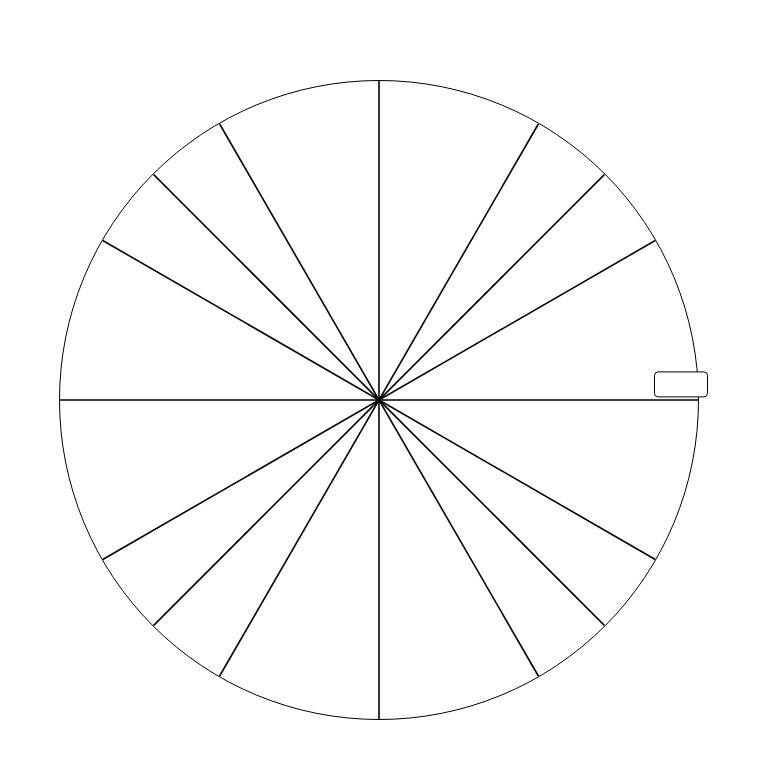
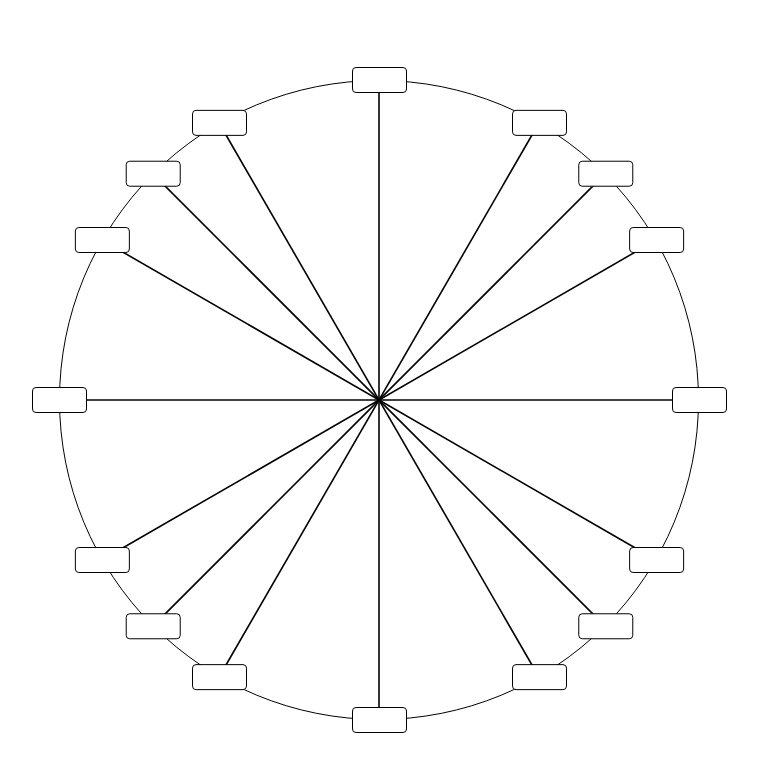
Before and after one commit to 8SIXSect/UnitCircleSite, a Vue app: page / in a window 1280 px wide. Shown: the top 772 px of the page, without its empty margins (261-1019 px from the left). Built offline with nearby package versions, Linux system fonts and the light colour scheme.

Commit message:
Added a math button for pi next to each input

```diff
--- a/src/components/InputBoxForRadians.vue
+++ b/src/components/InputBoxForRadians.vue
@@ -1,21 +1,20 @@
 <script setup lang="ts">
 
 import type { OrderedPair } from '@/shared_types';
-import { type Ref, defineProps, ref, watch } from 'vue';
+import { type Ref, defineProps, ref, watch, onMounted, inject } from 'vue';
 
 
 const props = defineProps<{
-    coordinatesForInput: OrderedPair
+    coordinatesForInput: OrderedPair,
+    inputId: number
 }>();
 
 
-const { coordinatesForInput } = props;
+const { coordinatesForInput, inputId } = props;
 
-console.log(coordinatesForInput);
+// TODO: add default value of pi or like a placeholder
+const inputBoxRef: Ref<string> = ref<string>("");
 
-
-// default value of pi or like a placeholder
-const inputForRadiansModel: Ref<string> = ref<string>("");
 
 /**
     * Prevents the user from inputting invalid characters
@@ -24,35 +23,112 @@ const sanitizeInput = (event: Event) => {
     if (event.target instanceof HTMLInputElement) {
         const inputValue: string = event.target.value;
         const filteredValue: string = inputValue.replace(/[^0-9/piπ]/g, "");
-        inputForRadiansModel.value = filteredValue;
+        inputBoxRef.value = filteredValue;
     }
 };
 
 // Purpose: watch for input change and replace "pi" with pi symbol
-watch(inputForRadiansModel, (currentValue: string) => {
+watch(inputBoxRef, (currentValue: string) => {
     const patternForReplacement: RegExp = /pi/gi;
-    inputForRadiansModel.value = currentValue.replace(patternForReplacement, "π");
+    inputBoxRef.value = currentValue.replace(patternForReplacement, "π");
+});
+
+
+// 25(vw) is used because that's the radius of the Unit Circle here
+const translateX: number = 25 * coordinatesForInput.x;
+const translateY: number = 25 * coordinatesForInput.y;
+
+
+/**
+    * Translate will position the input in desired location on the Unit Circle
+*/
+const divModifiedStyle = {
+    transform: `translate(${translateX}vw, ${translateY}vw)`
+};
+
+
+/**
+    * Purpose: Math button puts the input box off-center so I used a div that's
+    * invisible and set its width after the math char button's width is computed
+*/
+const dummyDivRef = ref<HTMLDivElement | null>(null);
+const mathCharacterButtonRef = ref<HTMLButtonElement | null>(null);
+
+
+onMounted(() => {
+    if ((mathCharacterButtonRef.value !== null) && (dummyDivRef.value !== null)) {
+        dummyDivRef.value.style.width = `${mathCharacterButtonRef.value.offsetWidth}px`;
+    }
+});
+
+
+const currentlyFocusedInput = inject("currentlyFocusedInput") as Ref<number | null>;
+
+
+/**
+    * Sets the visibility of the html button: #mathCharacterButton
+*/
+const setMathCharacterButtonVisibility = (visibility: "visible" | "hidden"): void => {
+    if (mathCharacterButtonRef.value !== null) {
+        mathCharacterButtonRef.value.style.visibility = visibility;
+    }
+};
+
+
+/**
+    * Whenever this input box is focused, its math button needs to be visible
+    * Also, this func will be set as the currently focused input
+*/
+const whenInputIsFocused = () => {
+    currentlyFocusedInput.value = inputId;
+    setMathCharacterButtonVisibility("visible");
+};
+
+
+// If there's a new current input but it's not the same as the original, then
+// it is set to hidden
+watch(currentlyFocusedInput, (currentValue: number | null, previousValue: number | null) => {
+    if ((inputId === previousValue) && (previousValue !== currentValue)) {
+        setMathCharacterButtonVisibility("hidden");
+    }
 });
 
 
 </script>
 
 <template>
-    <input class="rounded" v-model="inputForRadiansModel" @input="sanitizeInput" />
+    <div id="inputBoxParentDiv" :style="divModifiedStyle">
+        <div ref="dummyDivRef" id="dummyDiv"></div>
+        <input
+            class="rounded"
+            v-model="inputBoxRef"
+            @input="sanitizeInput"
+            @focus="whenInputIsFocused"
+            />
+        <button
+            ref="mathCharacterButtonRef"
+            id="mathCharacterButton"
+            class="invisible"
+            >π</button>
+    </div>
 </template>
 
 <style scoped>
 
+#inputBoxParentDiv {
+    position: absolute;
+    z-index: 10;
+    display: flex;
+}
+
 input {
-    position: absolute;
-    transform: translate(550%, -60%);
-    z-index: 10;
+    z-index: inherit;
+    text-align: center;
+    padding: 0;
 
     outline: none;
     border: 1px solid black;
     width: 6ch;
-    padding: 0;
-    text-align: center;
 }
 
 </style>
--- a/src/components/UnitCircle.vue
+++ b/src/components/UnitCircle.vue
@@ -1,6 +1,6 @@
 <script setup lang="ts">
 
-import { computed, ref, type ComputedRef, type Ref } from 'vue';
+import { computed, provide, ref, type ComputedRef, type Ref } from 'vue';
 import DrawPairOfLinesForSlopeOfAngle from './DrawPairOfLinesForSlopeOfAngle.vue';
 import DrawSingleLineForSlopeOfAngle from './DrawSingleLineForSlopeOfAngle.vue';
 import InputBoxForRadians from './InputBoxForRadians.vue';
@@ -9,12 +9,20 @@ import type { OrderedPair, CoordinatesOfAngle, LineCoordinates } from '@/shared_
 
 // note: SVG has reversed (or inverted?) coordinates so (r2/2, r2/2) is where (-r2/2, r2/2) should be
 
+
+const xAxisNegativePair: OrderedPair = { x: -1, y: 0 };
+const xAxisPositivePair: OrderedPair = { x: 1, y: 0 };
+
+const yAxisNegativePair: OrderedPair = { x: 0, y: -1 };
+const yAxisPositivePair: OrderedPair = { x: 0, y: 1 };
+
+
 /**
     * Coordinates to draw the x-axis
 */
 const xAxis: ComputedRef<LineCoordinates> = computed(() => ({
-    startPoint: { x: -1, y: 0 },
-    endPoint: { x: 1, y: 0 }
+    startPoint: xAxisNegativePair,
+    endPoint: xAxisPositivePair
 }));
 
 
@@ -22,8 +30,8 @@ const xAxis: ComputedRef<LineCoordinates> = computed(() => ({
     * Coordinates to draw the y-axis
 */
 const yAxis: ComputedRef<LineCoordinates> = computed(() => ({
-    startPoint: { x: 0, y: -1 },
-    endPoint: { x: 0, y: 1 }
+    startPoint: yAxisNegativePair,
+    endPoint: yAxisPositivePair
 }));
 
 
@@ -72,34 +80,85 @@ const createAndComputeCoordinatesOfAngle = (orderedPair: OrderedPair): ComputedA
 };
 
 
-/**
-    * Coordinates for the slopes of 30 degrees & 150 degrees
-*/
-const thirtyDegrees: ComputedAngleCoords = createAndComputeCoordinatesOfAngle({
+const thirtyDegreesPair: OrderedPair = {
     x: Math.sqrt(3) / 2,
-    y: 1/2
-});
+    y: 1 / 2
+};
+
+
+const fortyFiveDegreesPair: OrderedPair = {
+    x: Math.SQRT2 / 2,
+    y: Math.SQRT2 / 2
+};
+
+
+const sixtyDegreesPair: OrderedPair = {
+    x: 1 / 2,
+    y: Math.sqrt(3) / 2
+};
 
 
 /**
-    * Coordinates for the slopes of 45 degrees & its supplementary angle, 135 degrees
+    * Angle Coordinates for the slopes of the following angles:
+    * - 30 degrees & 150 degrees
+    * - 45 degrees & 135 degrees
+    * - 60 degrees & 120 degrees
 */
-const fortyFiveDegrees: ComputedAngleCoords = createAndComputeCoordinatesOfAngle({
-    x: Math.SQRT2 / 2,
-    y: Math.SQRT2 / 2
-});
+const computedAngleCoordsToDraw: ComputedAngleCoords[] = [
+    createAndComputeCoordinatesOfAngle(thirtyDegreesPair),
+    createAndComputeCoordinatesOfAngle(fortyFiveDegreesPair),
+    createAndComputeCoordinatesOfAngle(sixtyDegreesPair)
+];
 
 
 /**
-    * Coordinates for the slopes of 60 degrees & 120 degrees
+    * Returns every variation of a given ordered pair including the given pair
+    * in: (1, 1)
+    * out: [(1, 1), (-1, 1), (1, -1), (-1, -1)]
 */
-const sixtyDegrees: ComputedAngleCoords = createAndComputeCoordinatesOfAngle({
-    x: 1 / 2,
-    y: Math.sqrt(3) / 2
-});
+const getAllPairsFromOriginalPair = (orderedPair: OrderedPair): OrderedPair[] => {
+
+    const negX = (pair: OrderedPair): OrderedPair => ({
+        x: pair.x * -1,
+        y: pair.y
+    });
+
+    const negY = (pair: OrderedPair): OrderedPair => ({
+        x: pair.x,
+        y: pair.y * -1
+    });
+
+    return [
+        orderedPair,
+        negX(orderedPair),
+        negY(orderedPair),
+        negX(negY(orderedPair))
+    ];
+};
 
 
-const thirtyDegreesUnitCircleCoordinates: OrderedPair = { x: 1, y: 0 };
+/**
+    * OrderedPair Coordinates for the points where input boxes will be put
+*/
+const coordinatesForInputBoxes: OrderedPair[] = [
+    xAxisPositivePair, xAxisNegativePair,
+    yAxisPositivePair, yAxisNegativePair,
+
+    ...getAllPairsFromOriginalPair(thirtyDegreesPair),
+    ...getAllPairsFromOriginalPair(fortyFiveDegreesPair),
+    ...getAllPairsFromOriginalPair(sixtyDegreesPair)
+];
+
+
+/**
+    * Represents the index/id of the currently focused input
+    * The number acts as a way of identifying which input is currently focused
+*/
+const currentlyFocusedInput = ref<number | null>(null);
+
+
+provide("currentlyFocusedInput", currentlyFocusedInput);
+
 
 </script>
 
@@ -109,16 +168,19 @@ const thirtyDegreesUnitCircleCoordinates: OrderedPair = { x: 1, y: 0 };
             <DrawSingleLineForSlopeOfAngle :coordinates="xAxis" />
             <DrawSingleLineForSlopeOfAngle :coordinates="yAxis" />
 
-            <DrawPairOfLinesForSlopeOfAngle :coordinates="thirtyDegrees" />
-            <DrawPairOfLinesForSlopeOfAngle :coordinates="fortyFiveDegrees" />
-            <DrawPairOfLinesForSlopeOfAngle :coordinates="sixtyDegrees" />
-
-            <!--
-            <circle cx="0" cy="0" r="0.2" stroke="black" stroke-width="0.005" fill="none" />
-            -->
+            <DrawPairOfLinesForSlopeOfAngle
+                v-for="(angleCoordinates, index) in computedAngleCoordsToDraw"
+                :key="index"
+                :coordinates="angleCoordinates.value"
+                />
         </svg>
 
-        <InputBoxForRadians :coordinates-for-input="thirtyDegreesUnitCircleCoordinates" />
+        <InputBoxForRadians
+            v-for="(orderedPairForInputBox, index) in coordinatesForInputBoxes"
+            :key="index"
+            :coordinates-for-input="orderedPairForInputBox"
+            :input-id="index"
+            />
     </div>
 </template>
 
```
